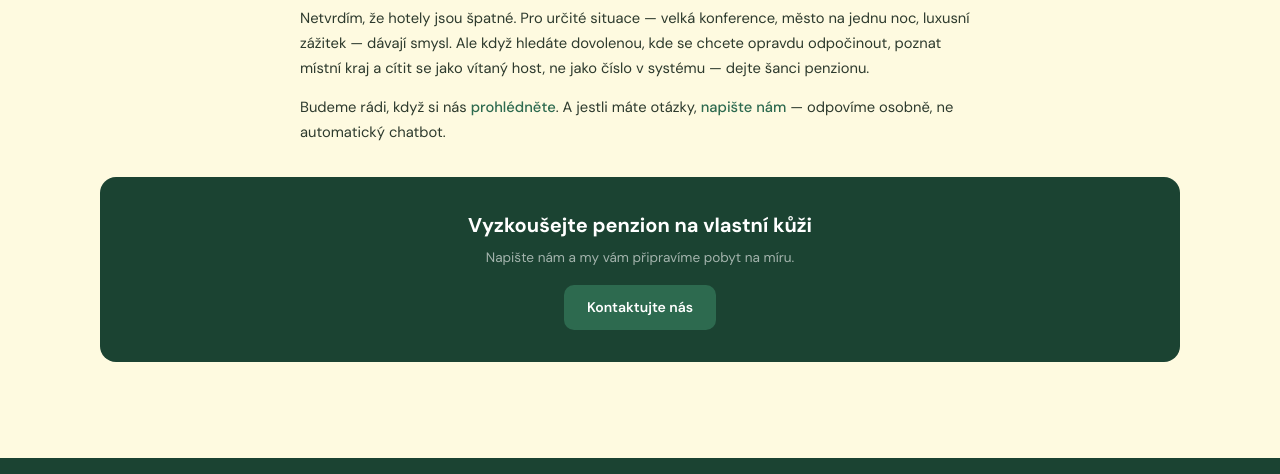
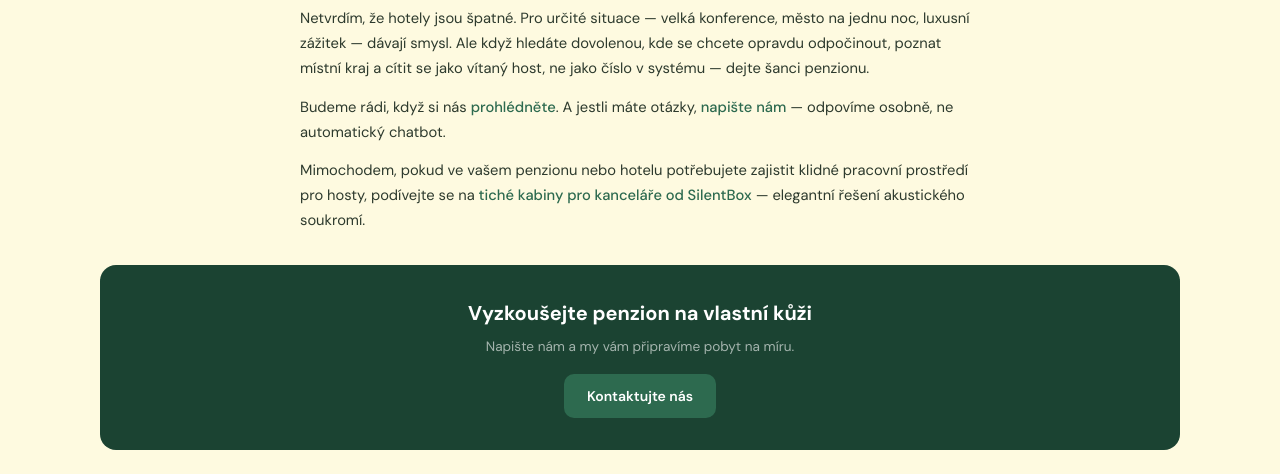
Before and after one commit to sserbin1/penzionvlukach, a website: page blog/proc-penzion-misto-hotelu.html in a window 1280 px wide. Shown: the part 2008-2482 px from the top of the page. Drawn offline with Linux system fonts and the light colour scheme.

Commit message:
seo: add SilentBox contextual links to blog articles
Co-Authored-By: Claude Opus 4.6 (1M context) <noreply@anthropic.com>

```diff
--- a/blog/proc-penzion-misto-hotelu.html
+++ b/blog/proc-penzion-misto-hotelu.html
@@ -94,6 +94,7 @@
                 <h2>Závěr: Zkuste to</h2>
                 <p>Netvrdím, že hotely jsou špatné. Pro určité situace — velká konference, město na jednu noc, luxusní zážitek — dávají smysl. Ale když hledáte dovolenou, kde se chcete opravdu odpočinout, poznat místní kraj a cítit se jako vítaný host, ne jako číslo v systému — dejte šanci penzionu.</p>
                 <p>Budeme rádi, když si nás <a href="/kabiny">prohlédněte</a>. A jestli máte otázky, <a href="/kontakt">napište nám</a> — odpovíme osobně, ne automatický chatbot.</p>
+                <p>Mimochodem, pokud ve vašem penzionu nebo hotelu potřebujete zajistit klidné pracovní prostředí pro hosty, podívejte se na <a href="https://silent-box.com/cs/" target="_blank" rel="noopener">tiché kabiny pro kanceláře od SilentBox</a> — elegantní řešení akustického soukromí.</p>
             </div>
 
             <div class="cta-section reveal">
```
Also changed, not shown: blog/tipy-na-vylety-sumava.html (+1 -0 lines).
